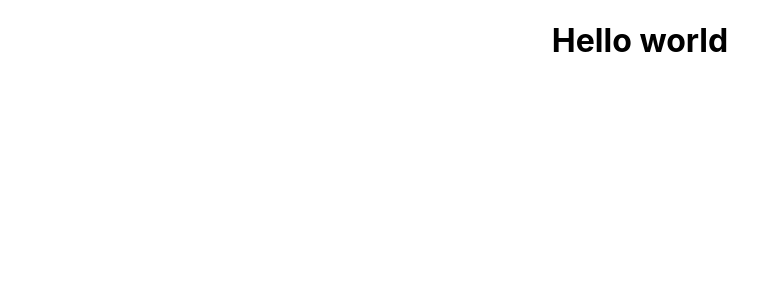
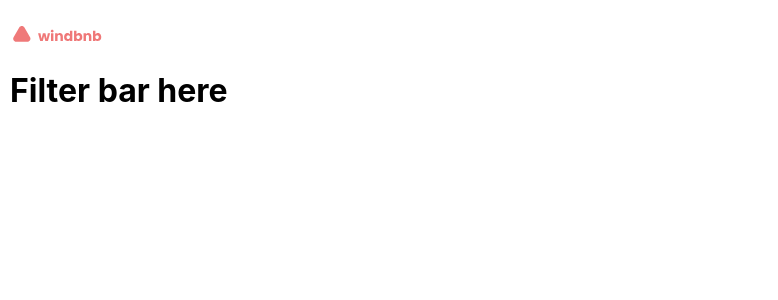
Before and after one commit to bnmrly/react-airbnb-challenge, a React (Create React App) app: page / in a window 1280 px wide. Shown: the top 300 px of the page, without its empty margins (0-778 px from the left). Built offline with nearby package versions, Linux system fonts and the light colour scheme.

Commit message:
Add logo

```diff
--- a/src/App.css
+++ b/src/App.css
@@ -1,38 +1,3 @@
-.App {
-  text-align: center;
+.airbnb-mock__container {
+  padding: 20px 10px;
 }
-
-.App-logo {
-  height: 40vmin;
-  pointer-events: none;
-}
-
-@media (prefers-reduced-motion: no-preference) {
-  .App-logo {
-    animation: App-logo-spin infinite 20s linear;
-  }
-}
-
-.App-header {
-  background-color: #282c34;
-  min-height: 100vh;
-  display: flex;
-  flex-direction: column;
-  align-items: center;
-  justify-content: center;
-  font-size: calc(10px + 2vmin);
-  color: white;
-}
-
-.App-link {
-  color: #61dafb;
-}
-
-@keyframes App-logo-spin {
-  from {
-    transform: rotate(0deg);
-  }
-  to {
-    transform: rotate(360deg);
-  }
-}
--- a/src/App.js
+++ b/src/App.js
@@ -1,10 +1,14 @@
 import React from "react";
 import "./App.css";
+import logo from "./images/logo.svg";
 
 function App() {
   return (
     <div className="App">
-      <h1>Hello world</h1>
+      <div className="airbnb-mock__container">
+        <img src={logo} alt="logo" />
+        <h1>Filter bar here</h1>
+      </div>
     </div>
   );
 }
```
Also changed, not shown: 2 other files (tests, documents, lock files or other folders).
